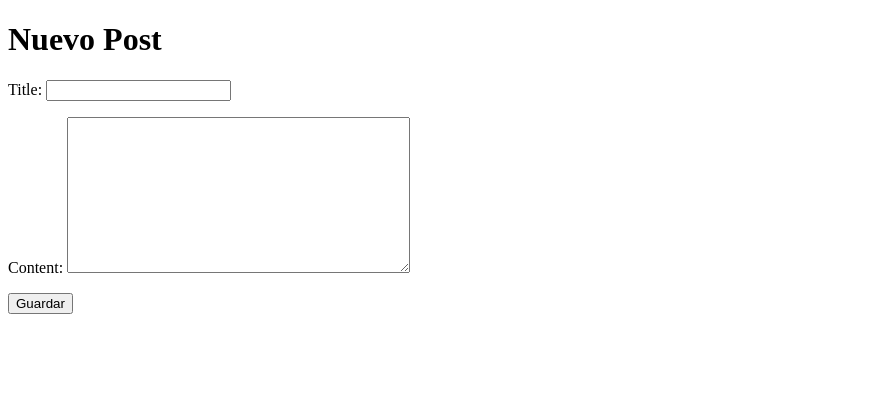
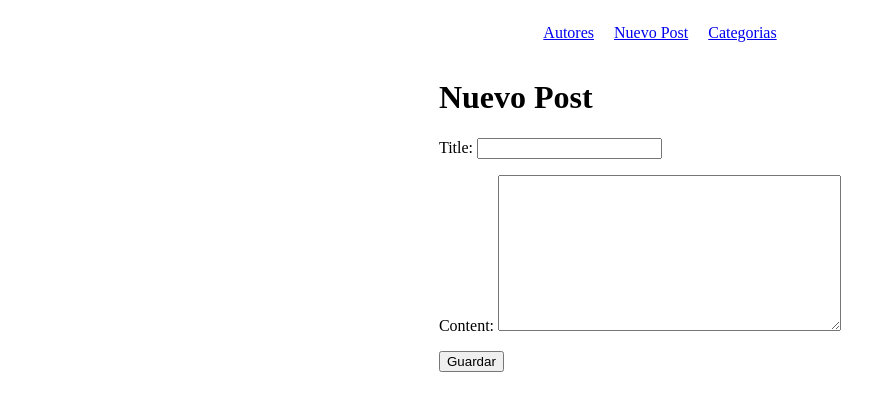
Before and after one commit to joser098/coder_django, a Django app: page /post/new/ in a window 1280 px wide. Shown: the top 411 px of the page, without its empty margins (0-896 px from the left). Run offline with Django 5.2, Linux system fonts and the light colour scheme.

Commit message:
segundo commit

```diff
--- a/myapp/templates/myapp/autores_edit.html
+++ b/myapp/templates/myapp/autores_edit.html
@@ -4,6 +4,11 @@
     <title>Nuevo Autor</title>
 </head>
 <body>
+    {% extends 'myapp/header.html'%}
+
+    {% block title %}Nuevo Autor{% endblock %}
+
+    {% block content %}
     <h1>Nuevo Autor</h1>
     <form method="post">
         {% csrf_token %}
@@ -17,5 +22,6 @@
             <li>{{ autor.name }}: {{ autor.posts }}</li>
         {% endfor %}
     </ul>
+    {% endblock %}
 </body>
 </html>
--- a/myapp/templates/myapp/categoria_edit.html
+++ b/myapp/templates/myapp/categoria_edit.html
@@ -4,6 +4,11 @@
     <title>Nuevo Categoria</title>
 </head>
 <body>
+    {% extends 'myapp/header.html'%}
+
+    {% block title %}Nuevo Autor{% endblock %}
+
+    {% block content %}
     <h1>Nuevo Categoria</h1>
     <form method="post">
         {% csrf_token %}
@@ -13,5 +18,6 @@
 
     <h2>Buscar cantidad de posts de una Categoria</h2>
     <input type="text">
+    {% endblock %}
 </body>
 </html>
--- /dev/null
+++ b/myapp/templates/myapp/header.html
@@ -0,0 +1,28 @@
+<header>
+    <ul class="nav">
+        <li>
+            <a href="/autores/new">Autores</a>
+        </li>
+        <li>
+            <a href="/post/new">Nuevo Post</a>
+        </li>
+        <li>
+            <a href="/categoria/new">Categorias</a>
+        </li>
+    </ul>
+</header>
+<main>
+    {% block content %}{% endblock %}
+</main>
+<style>
+    body {
+        display: flex;
+        flex-direction: column;
+        align-items: center;
+    }
+    .nav {
+        display: flex;
+        list-style: none;
+        gap: 20px;
+    }
+</style>
--- a/myapp/templates/myapp/post_edit.html
+++ b/myapp/templates/myapp/post_edit.html
@@ -4,11 +4,17 @@
     <title>Nuevo Post</title>
 </head>
 <body>
+    {% extends 'myapp/header.html'%}
+
+    {% block title %}Nuevo Autor{% endblock %}
+
+    {% block content %}
     <h1>Nuevo Post</h1>
     <form method="post">
         {% csrf_token %}
         {{ form.as_p }}
         <button type="submit">Guardar</button>
     </form>
+    {% endblock %}
 </body>
 </html>
```
Also changed, not shown: myapp/templates/myapp/post_list.html (+6 -19 lines).
